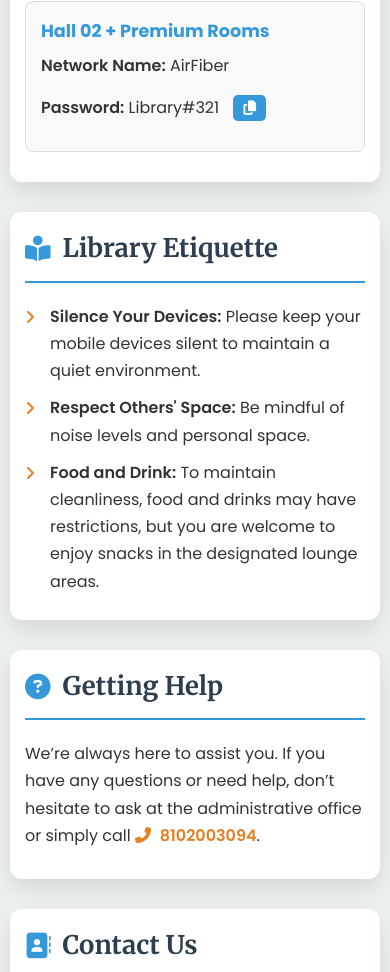
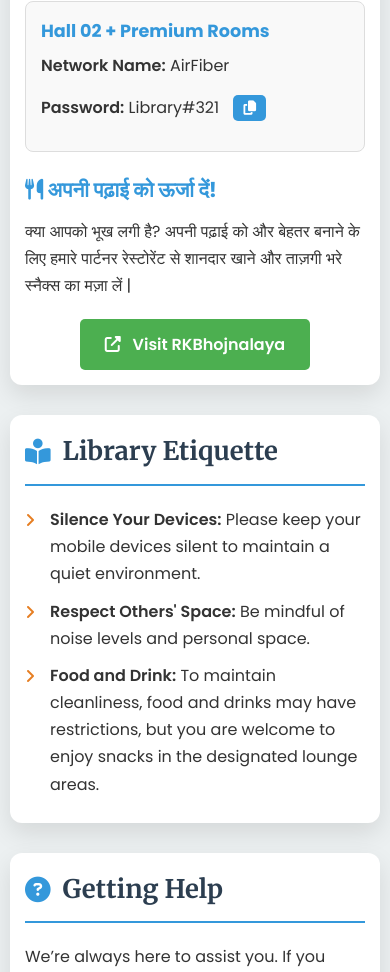
Before and after one commit to Satyaamp/librarykn, a plain HTML site: page index.html in a window 390 px wide. Shown: the part 2117-3089 px from the top of the page. Drawn offline with Linux system fonts and the light colour scheme.

Commit message:
feat: Add restaurant link and styling
Added a new section in the library services for RKBhojnalaya,
including a link and custom CSS for better visibility.

```diff
--- a/index.html
+++ b/index.html
@@ -63,6 +63,14 @@
                     <p><strong>Network Name:</strong> AirFiber</p>
                     <p><strong>Password:</strong> <span id="wifi-pass-2">Library#321</span> <button class="copy-btn" data-target="wifi-pass-2" title="Copy Password"><i class="fas fa-copy"></i></button></p>
                 </div>
+
+                        <h3><i class="fas fa-utensils"></i> अपनी पढ़ाई को ऊर्जा दें!</h3>
+                <p>क्या आपको भूख लगी है? अपनी पढ़ाई को और बेहतर बनाने के लिए हमारे पार्टनर रेस्टोरेंट से शानदार खाने और ताज़गी भरे स्नैक्स का मज़ा लें |</p>
+                                <div class="restaurant-link">
+                                    <a href="https://rkbhojnalaya.netlify.app/" target="_blank" class="button-link">
+                                        <i class="fas fa-external-link-alt"></i> Visit RKBhojnalaya
+                                    </a>
+                </div>
             </section>
 
             <section id="etiquette" class="card animate-on-scroll">
--- a/style.css
+++ b/style.css
@@ -358,4 +358,32 @@ footer p {
         font-size: 1.5em;
         margin: 0 8px;
     }
+
+    /* Add this to your style.css */
+
+.restaurant-link {
+    text-align: center;
+    margin-top: 20px;
 }
+
+.restaurant-link .button-link {
+    display: inline-block;
+    background-color: #4CAF50; /* A pleasant green */
+    color: white;
+    padding: 12px 25px;
+    text-align: center;
+    text-decoration: none;
+    font-size: 16px;
+    border-radius: 5px;
+    transition: background-color 0.3s ease;
+    font-weight: 600;
+}
+
+.restaurant-link .button-link:hover {
+    background-color: #45a049; /* Darker green on hover */
+}
+
+.restaurant-link .button-link i {
+    margin-right: 8px;
+}
+}
```
